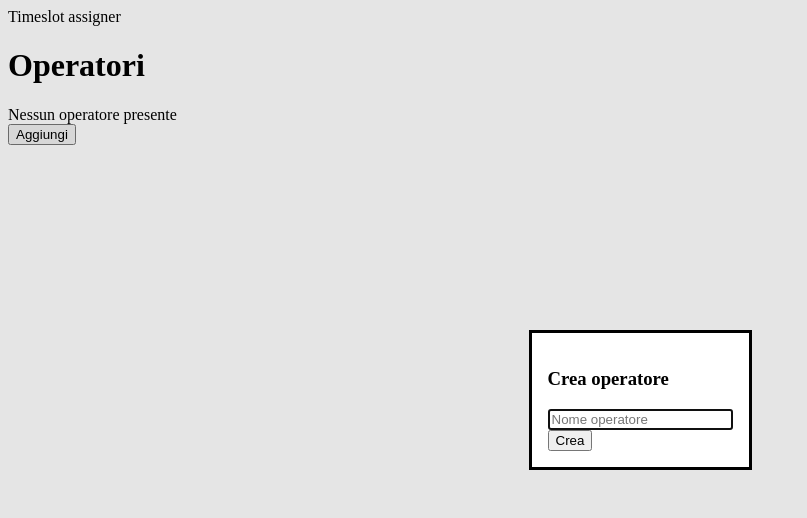
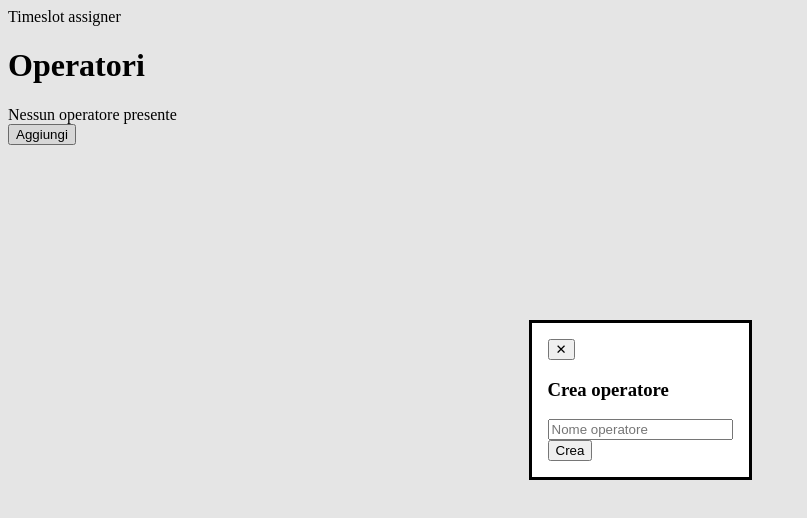
Before and after one commit to nicholasala/timeslot-assigner, a Vue app: page / in a window 1280 px wide. Both pictures are taken after a click on the button "Aggiungi". Shown: the top 518 px of the page, without its empty margins (0-807 px from the left). Built offline with nearby package versions, Linux system fonts and the light colour scheme; the HTML template or start-up script is replaced by a standard one.

Commit message:
Show error when operator name is empty

```diff
--- a/src/components/OperatorManager.vue
+++ b/src/components/OperatorManager.vue
@@ -6,6 +6,7 @@ const operatorStore = useOperatorStore();
 const addOperatorModal = ref(null);
 const operatorName = ref(null);
 const operatorColors = ['#aa50f4', '#efa823', '#2a23ef', '#32bf2f', '#ef3123'];
+let operatorNameError = ref(false);
 let colorCursor = 0;
 
 // operatorStore.add({name: 'Alice', color: '#32bf2f', notAssignableSlots: [0]});
@@ -14,13 +15,19 @@ function addOperator() {
   if(operatorName.value?.value) {
     operatorStore.add({name: operatorName.value?.value, color: nextColor()});
     operatorName.value.value = '';
+    operatorNameError.value = false;
+    hideAddOperatorModal();
   } else {
-    // TODO: mostrare errore se il nome inserito é vuoto
+    operatorNameError.value = true;
   }
 }
 
 function showAddOperatorModal() {
   addOperatorModal.value?.showModal();
+}
+
+function hideAddOperatorModal() {
+  addOperatorModal.value?.close();
 }
 
 function nextColor(): string {
@@ -52,13 +59,22 @@ function nextColor(): string {
 
   <dialog ref="addOperatorModal" class="modal modal-bottom sm:modal-middle">
     <div class="modal-box">
+      <form method="dialog">
+        <button class="btn btn-sm btn-circle btn-ghost absolute right-2 top-2">✕</button>
+      </form>
       <h3 class="font-bold text-lg">Crea operatore</h3>
-      <input ref="operatorName" type="text" placeholder="Nome operatore" class="input input-bordered w-full max-w-xs" />
+
+      <div class="py-4">
+        <input ref="operatorName"
+          type="text"
+          placeholder="Nome operatore"
+          class="input input-bordered w-full max-w-xs"
+          :class="{ 'border-2 border-rose-600': operatorNameError}"/>
+        <span v-if="operatorNameError" class="block text-rose-600">Questo campo é richiesto</span>
+      </div>
 
       <div class="modal-action">
-        <form method="dialog">
-          <button class="btn" @click="addOperator">Crea</button>
-        </form>
+        <button class="btn" @click="addOperator">Crea</button>
       </div>
     </div>
   </dialog>
```
